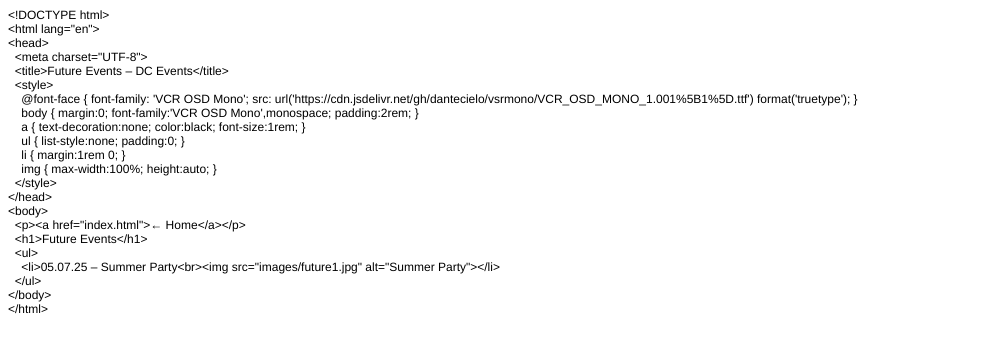
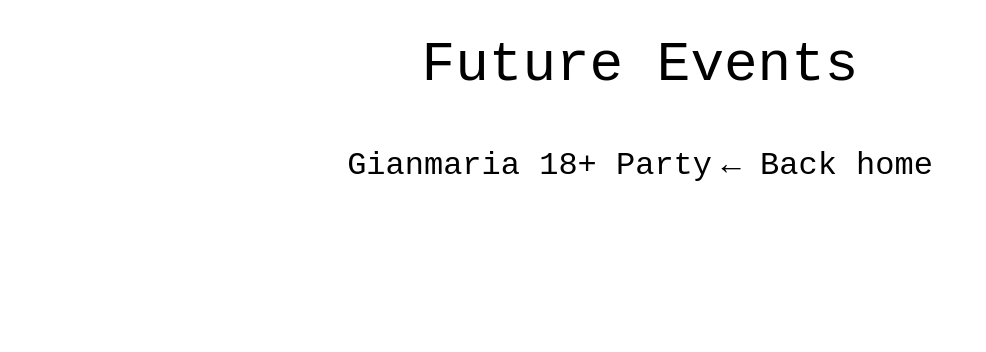
Before and after one commit to dantecielo/dcevents-site, a plain HTML site: page future-events.html in a window 1280 px wide. Shown: the whole page, without its empty margins (0-986 px from the left). Drawn offline with Linux system fonts and the light colour scheme; a web font is replaced by a local one.

Commit message:
Update future-events.html

```diff
--- a/future-events.html
+++ b/future-events.html
@@ -1,37 +1,52 @@
 <!DOCTYPE html PUBLIC "-//W3C//DTD HTML 4.01//EN" "http://www.w3.org/TR/html4/strict.dtd">
 <html>
 <head>
-  <meta http-equiv="Content-Type" content="text/html; charset=utf-8">
+  <meta http-equiv="Content-Type" content="text/html; charset=UTF-8">
   <meta http-equiv="Content-Style-Type" content="text/css">
-  <title></title>
+  <title>Future Events</title>
   <meta name="Generator" content="Cocoa HTML Writer">
   <meta name="CocoaVersion" content="2575.2">
   <style type="text/css">
-    p.p1 {margin: 0.0px 0.0px 0.0px 0.0px; font: 12.0px Helvetica}
+    @font-face {
+      font-family: 'VCR OSD Mono';
+      src: url('https://cdn.jsdelivr.net/gh/dantecielo/vsrmono/VCR_OSD_MONO_1.001%5B1%5D.ttf') format('truetype');
+    }
+    body {
+      margin: 0;
+      font-family: 'VCR OSD Mono', monospace;
+      text-align: center;
+    }
+    .info {
+      font-size: clamp(1.5rem, 6vw, 3.5rem);
+      line-height: 1.2;
+      margin: 2rem 0;
+    }
+    .links {
+      display: inline-block;
+      text-align: left;
+    }
+    .links a {
+      display: block;
+      font-size: clamp(1rem, 4vw, 2rem);
+      margin: .5em 0;
+      text-decoration: none;
+      color: black;
+    }
+    .links a:hover {
+      text-decoration: underline;
+    }
   </style>
 </head>
 <body>
-<p class="p1">&lt;!DOCTYPE html&gt;</p>
-<p class="p1">&lt;html lang="en"&gt;</p>
-<p class="p1">&lt;head&gt;</p>
-<p class="p1"><span class="Apple-converted-space">  </span>&lt;meta charset="UTF-8"&gt;</p>
-<p class="p1"><span class="Apple-converted-space">  </span>&lt;title&gt;Future Events – DC Events&lt;/title&gt;</p>
-<p class="p1"><span class="Apple-converted-space">  </span>&lt;style&gt;</p>
-<p class="p1"><span class="Apple-converted-space">    </span>@font-face { font-family: 'VCR OSD Mono'; src: url('https://cdn.jsdelivr.net/gh/dantecielo/vsrmono/VCR_OSD_MONO_1.001%5B1%5D.ttf') format('truetype'); }</p>
-<p class="p1"><span class="Apple-converted-space">    </span>body { margin:0; font-family:'VCR OSD Mono',monospace; padding:2rem; }</p>
-<p class="p1"><span class="Apple-converted-space">    </span>a { text-decoration:none; color:black; font-size:1rem; }</p>
-<p class="p1"><span class="Apple-converted-space">    </span>ul { list-style:none; padding:0; }</p>
-<p class="p1"><span class="Apple-converted-space">    </span>li { margin:1rem 0; }</p>
-<p class="p1"><span class="Apple-converted-space">    </span>img { max-width:100%; height:auto; }</p>
-<p class="p1"><span class="Apple-converted-space">  </span>&lt;/style&gt;</p>
-<p class="p1">&lt;/head&gt;</p>
-<p class="p1">&lt;body&gt;</p>
-<p class="p1"><span class="Apple-converted-space">  </span>&lt;p&gt;&lt;a href="index.html"&gt;← Home&lt;/a&gt;&lt;/p&gt;</p>
-<p class="p1"><span class="Apple-converted-space">  </span>&lt;h1&gt;Future Events&lt;/h1&gt;</p>
-<p class="p1"><span class="Apple-converted-space">  </span>&lt;ul&gt;</p>
-<p class="p1"><span class="Apple-converted-space">    </span>&lt;li&gt;05.07.25 – Summer Party&lt;br&gt;&lt;img src="images/future1.jpg" alt="Summer Party"&gt;&lt;/li&gt;</p>
-<p class="p1"><span class="Apple-converted-space">  </span>&lt;/ul&gt;</p>
-<p class="p1">&lt;/body&gt;</p>
-<p class="p1">&lt;/html&gt;</p>
+  <div class="info">
+    Future Events
+  </div>
+  <div class="links">
+    <a href="gianmaria-18plus.html">Gianmaria 18+ Party</a>
+    <!-- add more upcoming events here -->
+  </div>
+  <div class="links">
+    <a href="index.html">← Back home</a>
+  </div>
 </body>
 </html>
```
